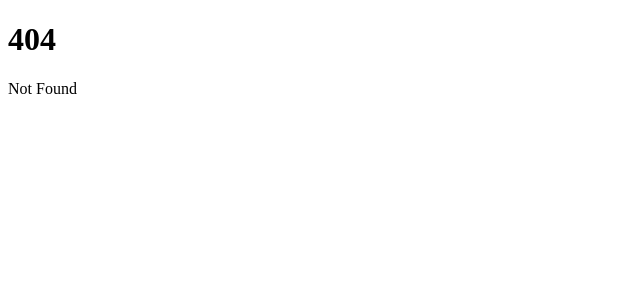
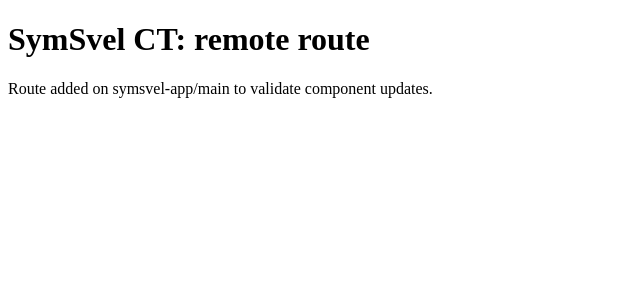
Before and after one commit to Symsvel-Framework/symsvel-app, a SvelteKit app: page /ct-remote in a window 1280 px wide. Before the commit this address had no page. Shown: the top 300 px of the page, without its empty margins (0-640 px from the left). Built offline with nearby package versions, Linux system fonts and the light colour scheme.

Commit message:
test(app): add remote route for real-world component update crash test

```diff
--- /dev/null
+++ b/src/routes/ct-remote/+page.svelte
@@ -0,0 +1,2 @@
+<h1>SymSvel CT: remote route</h1>
+<p>Route added on symsvel-app/main to validate component updates.</p>
```
